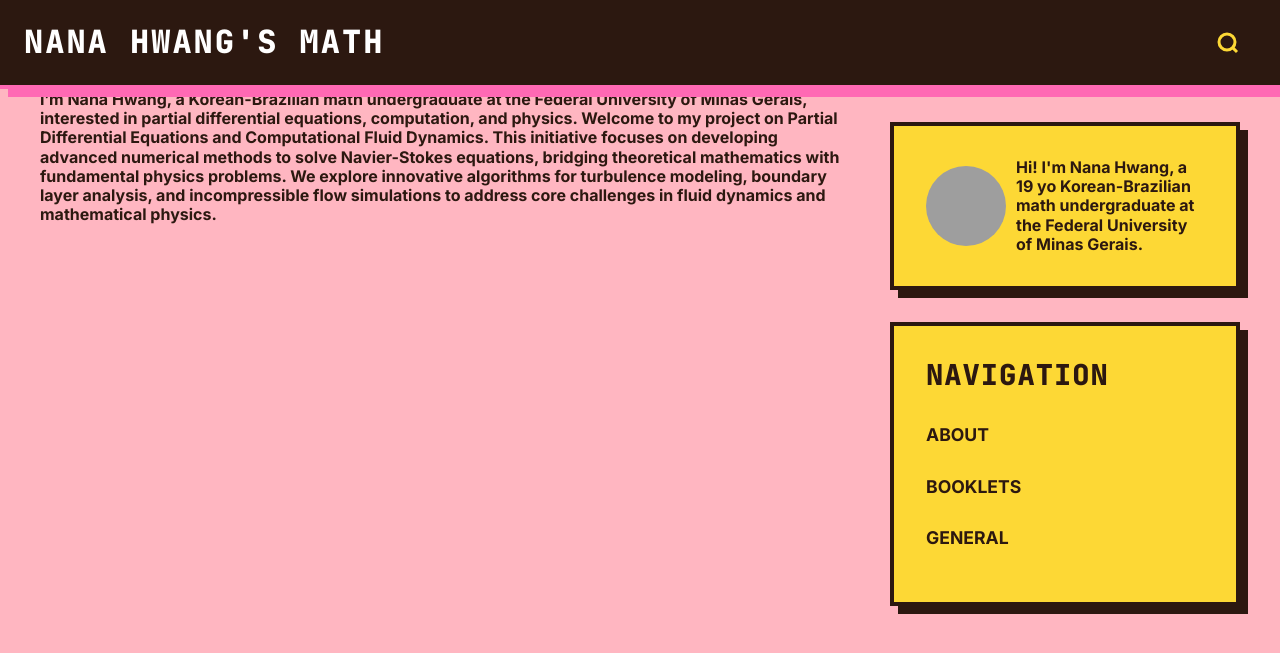
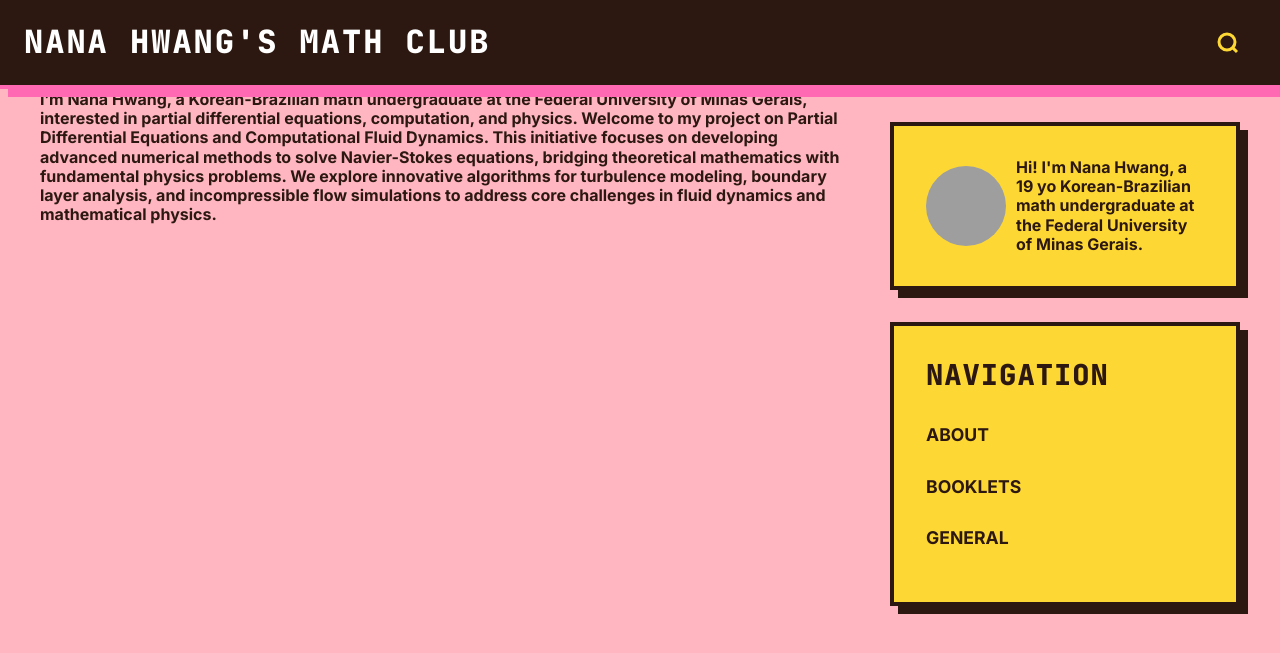
Before and after one commit to nanaleehwang/nanaleehwang.github.io, a Jekyll site: the page built from about.md, in a window 1280 px wide. Shown: the top 653 px of the page. Built offline with Jekyll 4.4.1, drawn with Linux system fonts in a browser that asks for light colours; grey boxes are pictures that could not be loaded.

Commit message:
use of `site.title` for navbar text

```diff
--- a/_config.yml
+++ b/_config.yml
@@ -1,4 +1,4 @@
-title: Nana Hwang's math
+title: Nana Hwang's Math Club
 markdown: kramdown
 highlighter: rouge
 kramdown:
--- a/_includes/navigation.html
+++ b/_includes/navigation.html
@@ -1,7 +1,7 @@
 <nav class="top-nav">
   <div class="nav-container">
      <a href="/" class="nav-title">
-       Nana Hwang's math
+       {{ site.title }}
      </a>
      {% include search.html type='form' %}
    </div>
```
